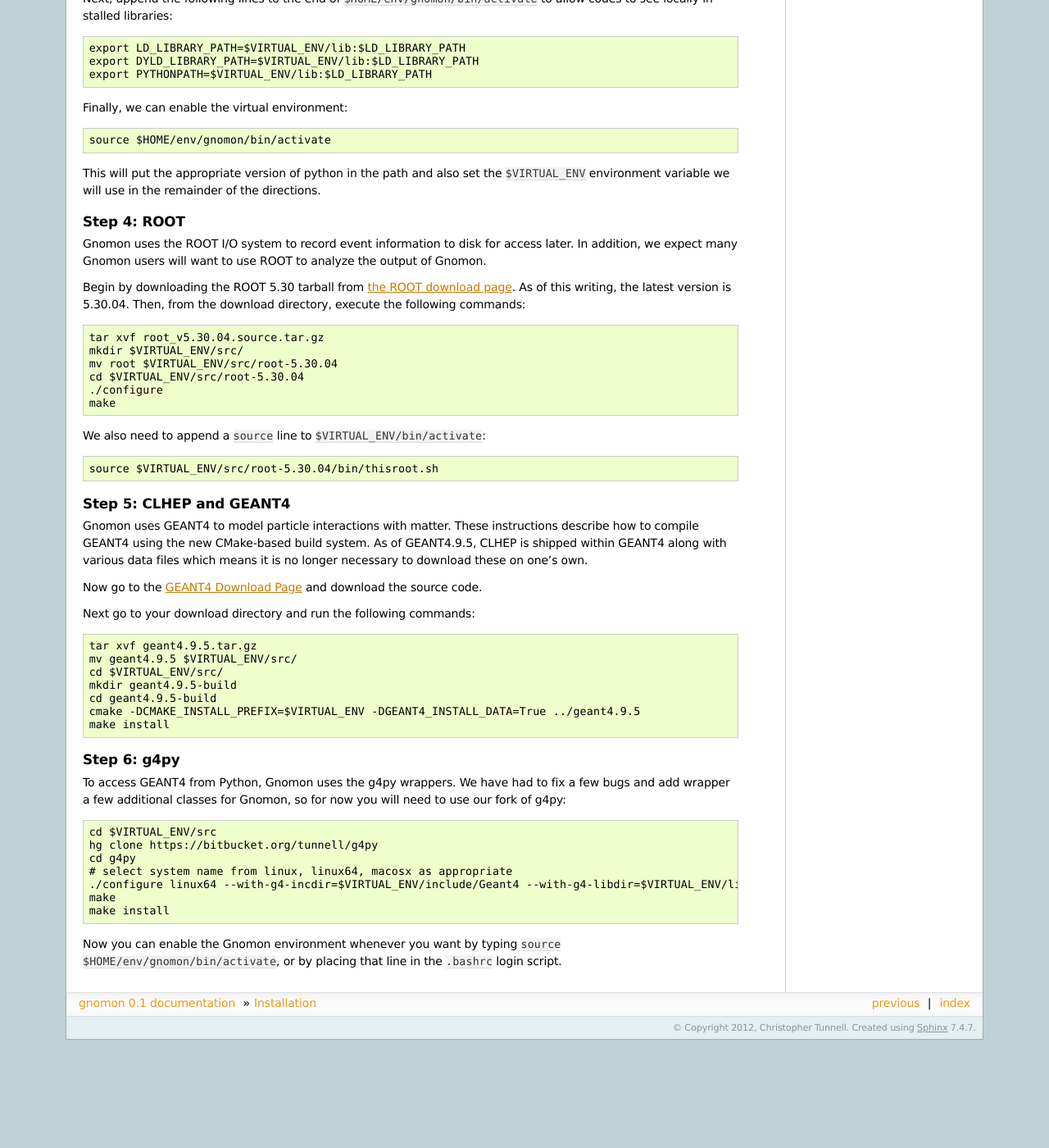
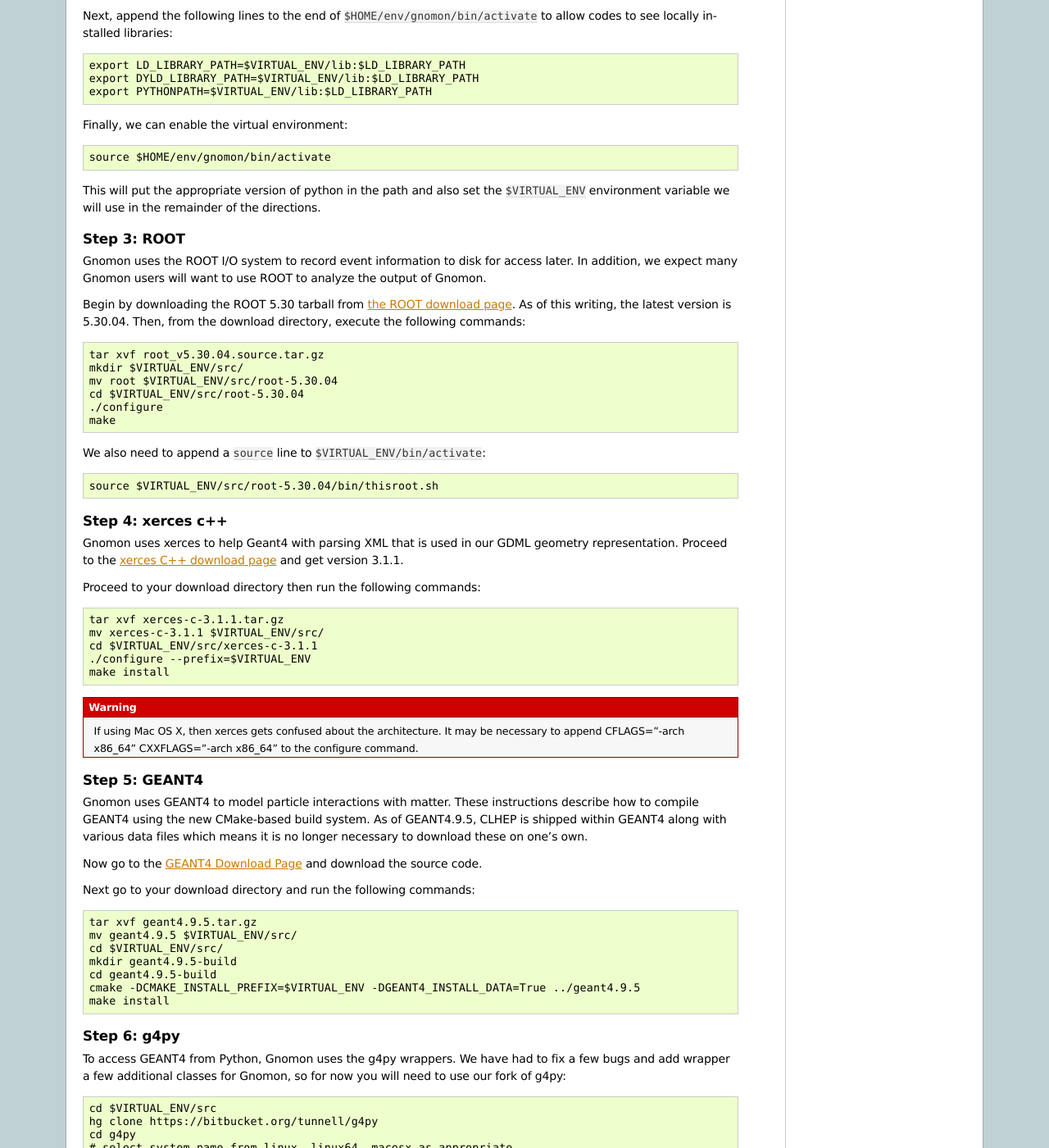
Before and after one commit to nuSTORM/gnomon, a Sphinx documentation site: the page built from doc/source/install.rst, in a window 1280 px wide and 1400 px high, scrolled down 1259 px. Shown: the whole window at 82% size. Built offline with Sphinx 7.4.7, drawn with Linux system fonts in a browser that asks for light colours; before the commit the page ends 2527 px from its top, so only the background shows below that; some of the changed text lies outside the part shown.

Commit message:
adding xerces docs

```diff
--- a/doc/source/install.rst
+++ b/doc/source/install.rst
@@ -14,6 +14,7 @@
 * Python 2.7.X (Python 3 is not currently supported)
 * Boost::Python
 * Matplotlib
+* xerces C++ 3.1.1
 * GEANT4.9.5
 * g4py
 * ROOT 5.32
@@ -88,7 +89,7 @@
 set the ``$VIRTUAL_ENV`` environment variable we will use in the
 remainder of the directions.
 
-Step 4: ROOT
+Step 3: ROOT
 ^^^^^^^^^^^^
 
 Gnomon uses the ROOT I/O system to record event information to disk
@@ -111,8 +112,28 @@
 
   source $VIRTUAL_ENV/src/root-5.30.04/bin/thisroot.sh
 
+Step 4: xerces c++
+^^^^^^^^^^^^^^^^^^^^^^^^
 
-Step 5: CLHEP and GEANT4
+Gnomon uses xerces to help Geant4 with parsing XML that is
+used in our GDML geometry representation.  Proceed to the `xerces
+C++ download page <http://xerces.apache.org/xerces-c/download.cgi>`_
+and get version 3.1.1.
+
+Proceed to your download directory then run the following commands::
+
+  tar xvf xerces-c-3.1.1.tar.gz
+  mv xerces-c-3.1.1 $VIRTUAL_ENV/src/
+  cd $VIRTUAL_ENV/src/xerces-c-3.1.1
+  ./configure --prefix=$VIRTUAL_ENV
+  make install
+
+
+.. warning:: If using Mac OS X, then xerces gets confused about the architecture.  It may be necessary to append CFLAGS="-arch x86_64" CXXFLAGS="-arch x86_64" to the configure command.
+
+
+
+Step 5: GEANT4
 ^^^^^^^^^^^^^^^^^^^^^^^^
 
 Gnomon uses GEANT4 to model particle interactions with matter. These
```
